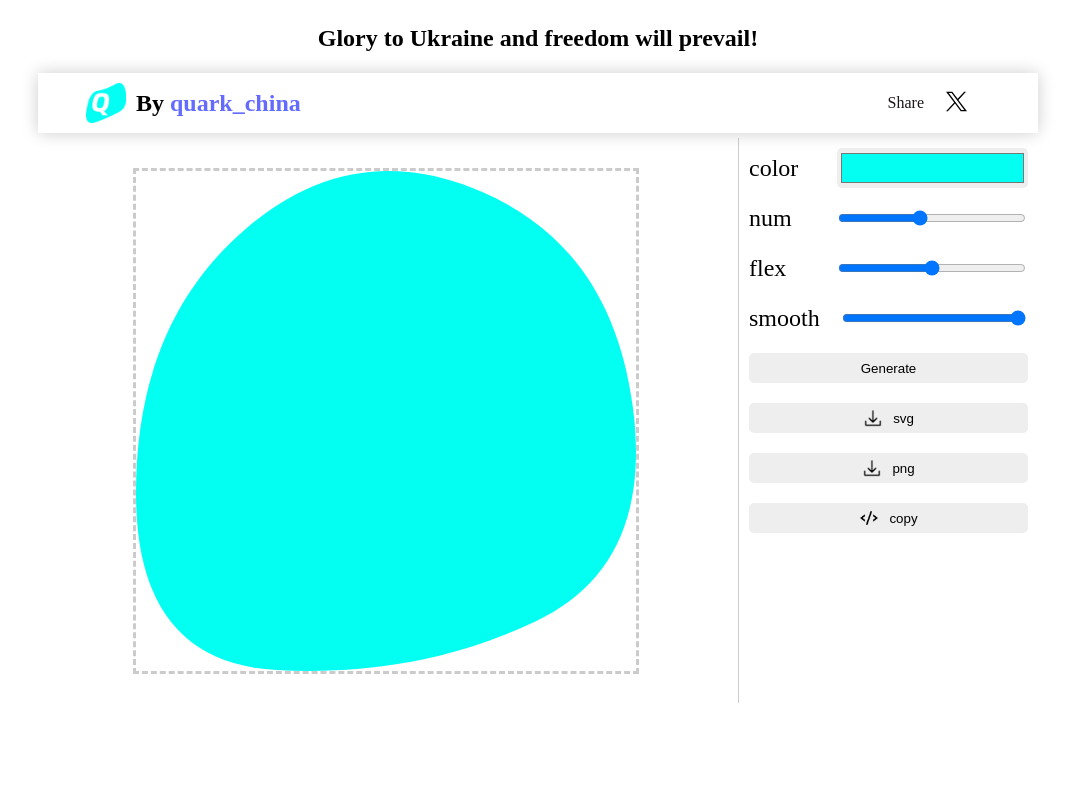
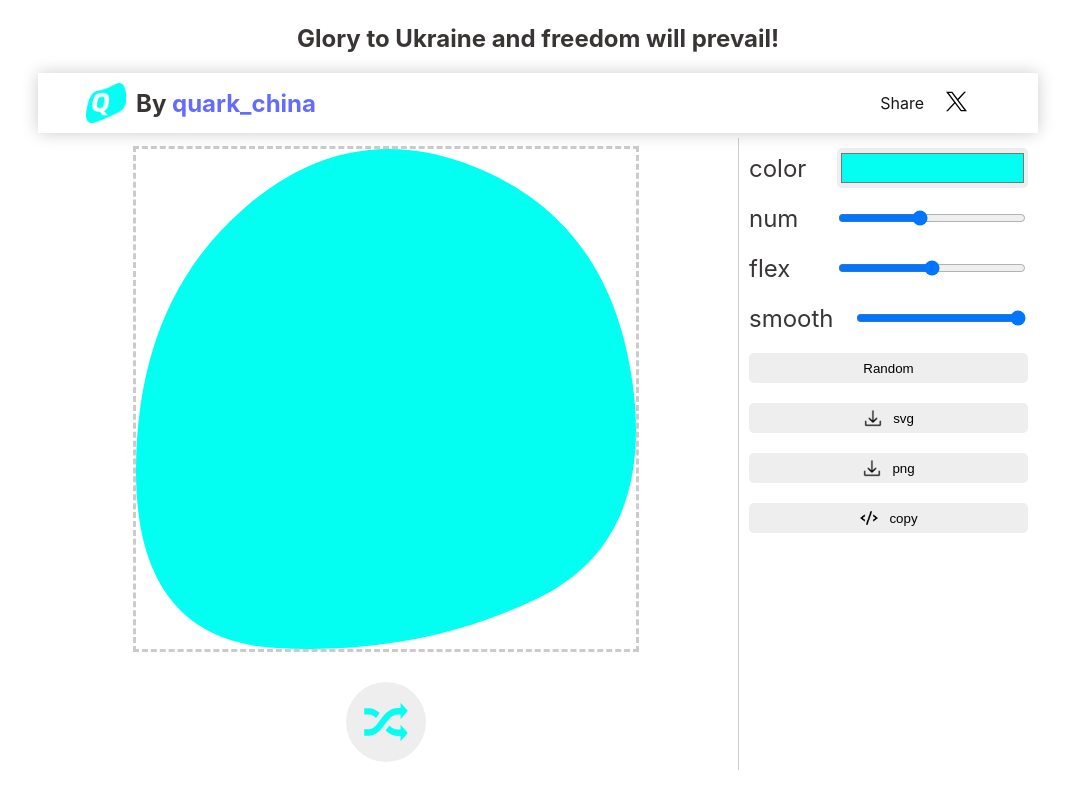
Before and after one commit to quarksb/geo-2d, a Vue app: page / in a window 1280 px wide. Shown: the top 808 px of the page, without its empty margins (102-1177 px from the left). Built offline with nearby package versions, Linux system fonts and the light colour scheme.

Commit message:
feat: add a button

```diff
--- a/index.html
+++ b/index.html
@@ -2,11 +2,12 @@
 <html lang="en">
     <head>
         <meta charset="UTF-8" />
-        <meta name="twitter:card" content="summary_large_image" />
+        <meta name="twitter:card" content="summary" />
+        <meta name="twitter:creator" content="@free-svg" />
         <meta name="twitter:title" content="free-svg" />
-        <meta name="twitter:description" content="Make organic SVG shapes for your next design. Modify complexity, contrast and color to generate unique SVGs every time" />
+        <meta name="twitter:description" content="Free-Svg Make organic SVG shapes for your next design. Modify complexity, contrast and color to generate unique SVGs every time" />
         <meta name="twitter:image" content="/logo.png" />
-        <link rel="icon" type="image/svg+xml" href="/logo.png" />
+        <link rel="icon" type="image/svg+xml" href="https://f005.backblazeb2.com/file/app-image/logo.png" />
         <meta name="viewport" content="width=device-width, initial-scale=1.0" />
         <title>Flex Svg</title>
     </head>
--- a/pages/App.vue
+++ b/pages/App.vue
@@ -6,7 +6,6 @@ import codeLogo from "/code.png";
 import { getSvgPathBySize } from "../src/core/svg";
 import { ref, watch } from "vue";
 import { downloadCore, copySvgCode } from "./utils";
-
 
 const msg = "quark_china";
 const url = "https://freesvg.win";
@@ -45,6 +44,13 @@ function download(isPng: boolean) {
         const blob = new Blob([svgXML], { type: "image/svg+xml" });
         downloadCore(blob, "image.svg");
     }
+}
+function randomAll() {
+    randomSeed.value = Math.random();
+    polygonNum.value = Math.floor(Math.random() * 8) + 3;
+    ramada.value = Math.random();
+    // color.value = "#" + Math.floor(Math.random() * 16777215).toString(16);
+    // smoothPercent.value = Math.random();
 }
 // 页面加载完成之后添加svg
 renderSvgPath();
@@ -90,6 +96,9 @@ watch(smoothPercent, () => {
                 <svg id="targetSvg" :viewBox="viewBox" focusable="false" role="presentation" class="css-1im46kq">
                     <path id="target" :fill="color" :d="d"></path>
                 </svg>
+                <button class="button">
+                    <img src="/rand.svg" alt="random" @click="randomAll" />
+                </button>
             </body>
             <aside class="aside">
                 <div class="control">
@@ -106,7 +115,7 @@ watch(smoothPercent, () => {
                 </div>
                 <div class="control">
                     <div class="param">smooth</div>
-                    <input type="range" v-model="smoothPercent" min="0" max="1" step="0.01" />
+                    <input type="range" v-model="smoothPercent" min="0.5" max="1" step="0.01" />
                 </div>
                 <div class="control">
                     <button
@@ -117,7 +126,7 @@ watch(smoothPercent, () => {
                             }
                         "
                     >
-                        Generate
+                        Random
                     </button>
                 </div>
 
@@ -164,6 +173,8 @@ watch(smoothPercent, () => {
         width: 100%;
         max-width: 1000px;
         height: 100vh;
+        color: #393535;
+        font-family: Inter, system-ui, sans-serif;
         display: grid;
         gap: 5px;
         grid-template-columns: auto 300px;
@@ -231,6 +242,7 @@ watch(smoothPercent, () => {
         .body {
             grid-area: body;
             display: flex;
+            flex-direction: column;
             justify-content: center;
             align-items: center;
             // background-position: 0px 0px, 10px 10px;
@@ -240,6 +252,23 @@ watch(smoothPercent, () => {
                 width: 500px;
                 height: 500px;
                 border: 3px dashed #00000033;
+            }
+            .button {
+                margin-top: 30px;
+                width: 80px;
+                height: 80px;
+                border-radius: 50%;
+                display: flex;
+                justify-content: center;
+                align-items: center;
+                border: none;
+                background-color: #eee;
+                cursor: pointer;
+                img {
+                    width: 50px;
+                    height: 50px;
+                    background-color: #eee;
+                }
             }
         }
         .aside {
```
Also changed, not shown: public/rand.svg (added).
